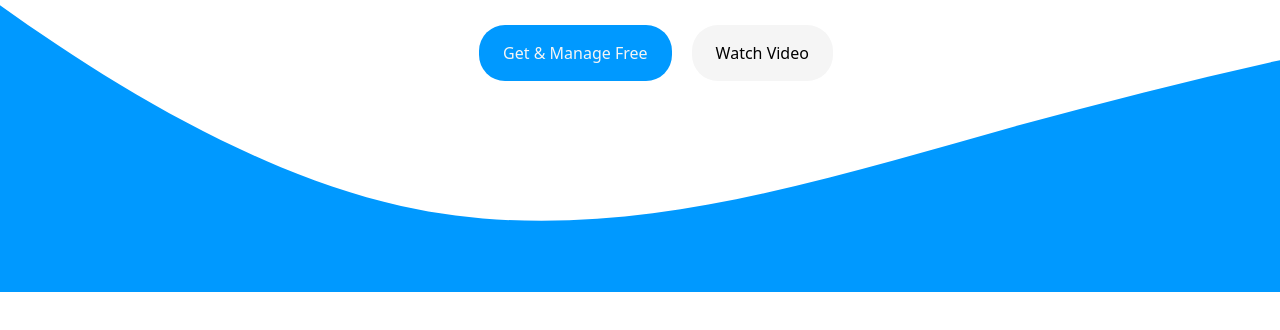
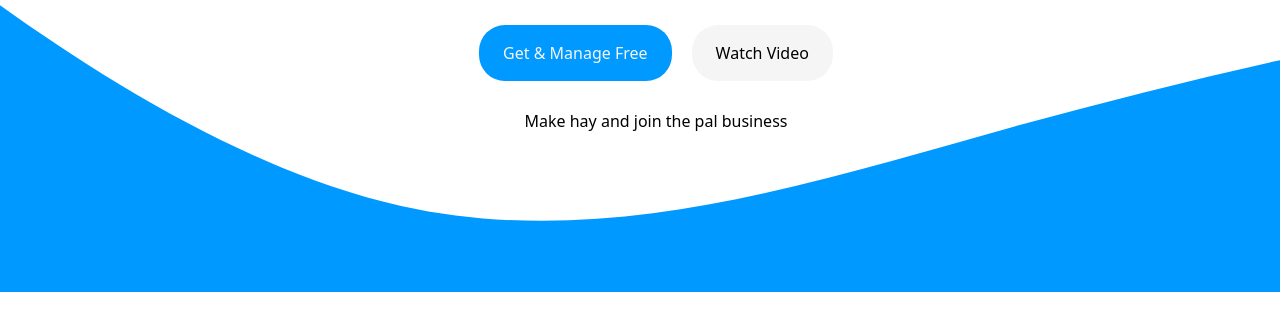
Before and after one commit to lateepharh/tailwind-landingpg, a website: page public/index.html in a window 1280 px wide. Shown: the part 348-678 px from the top of the page. Drawn offline with Linux system fonts and the light colour scheme.

Commit message:
index.html

```diff
--- a/public/index.html
+++ b/public/index.html
@@ -37,7 +37,9 @@
          <button class="w-fit h-fit py-4 px-6 rounded-[26px] bg-[#0099ff] capitalize text-[#f5f5f5]">get & manage free</button>
          <button class="w-fit h-fit py-4 px-6 rounded-[26px] bg-[#f5f5f5] capitalize text-[black]">watch video</button>
       </div>
-
+     <div class="w-full h-fit overflow-hidden">
+      <p class="animate-lineup">Make hay and join the pal business</p>
+     </div>
    </section>
    <!-- <svg xmlns="http://www.w3.org/2000/svg" viewBox="0 0 1440 320"><path fill="#0099ff" fill-opacity="1" d="M0,64L48,53.3C96,43,192,21,288,16C384,11,480,21,576,69.3C672,117,768,203,864,234.7C960,267,1056,245,1152,208C1248,171,1344,117,1392,90.7L1440,64L1440,320L1392,320C1344,320,1248,320,1152,320C1056,320,960,320,864,320C768,320,672,320,576,320C480,320,384,320,288,320C192,320,96,320,48,320L0,320Z"></path></svg>  -->
    <svg xmlns="http://www.w3.org/2000/svg" viewBox="100 -25 600 300 " class="z-[-1] absolute inline-block left-[0] top-[0]"><path fill="#0099ff" fill-opacity="1" d="M0,64L48,101.3C96,139,192,213,288,234.7C384,256,480,224,576,197.3C672,171,768,149,864,138.7C960,128,1056,128,1152,122.7C1248,117,1344,107,1392,101.3L1440,96L1440,320L1392,320C1344,320,1248,320,1152,320C1056,320,960,320,864,320C768,320,672,320,576,320C480,320,384,320,288,320C192,320,96,320,48,320L0,320Z"><text>hello</text></path>
```
